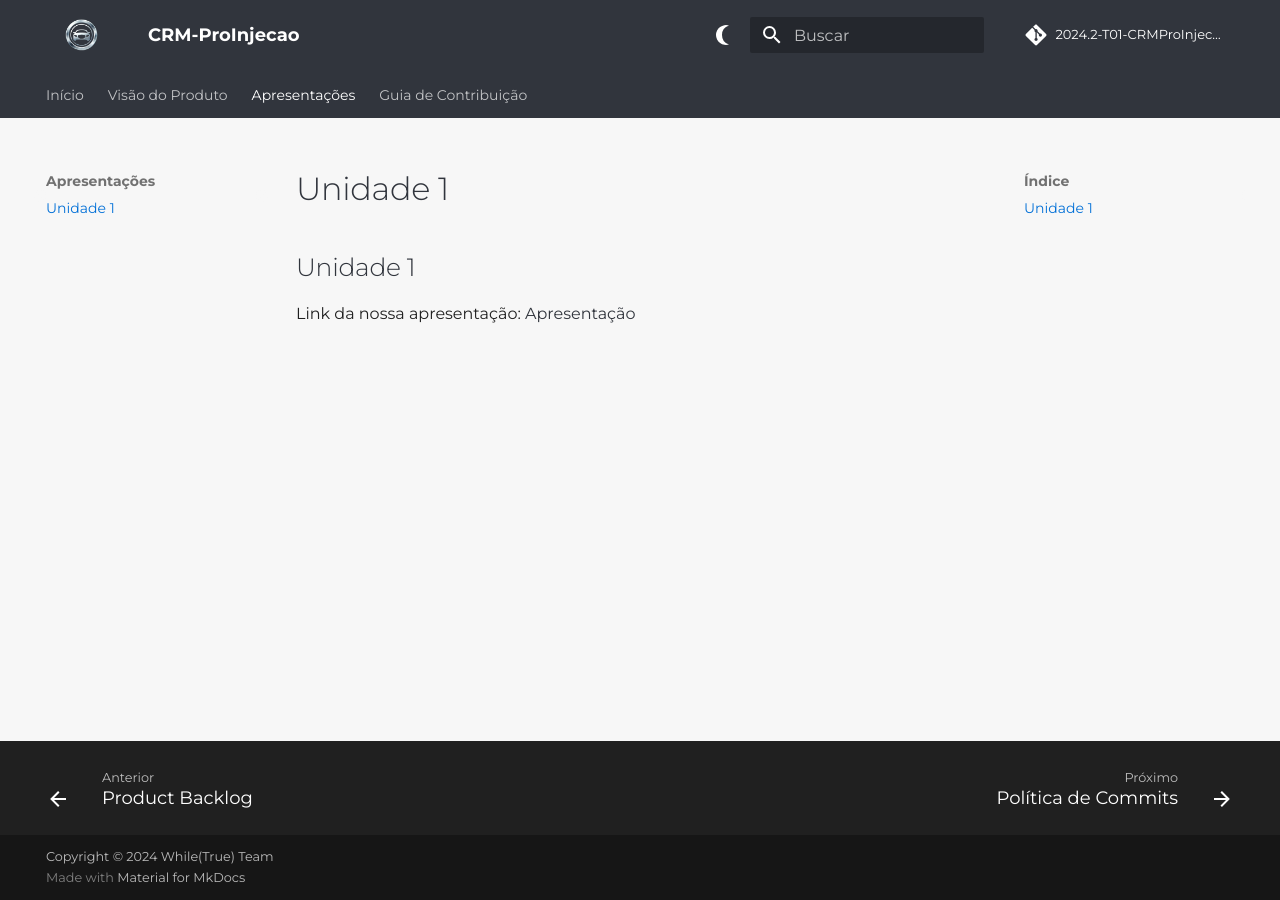
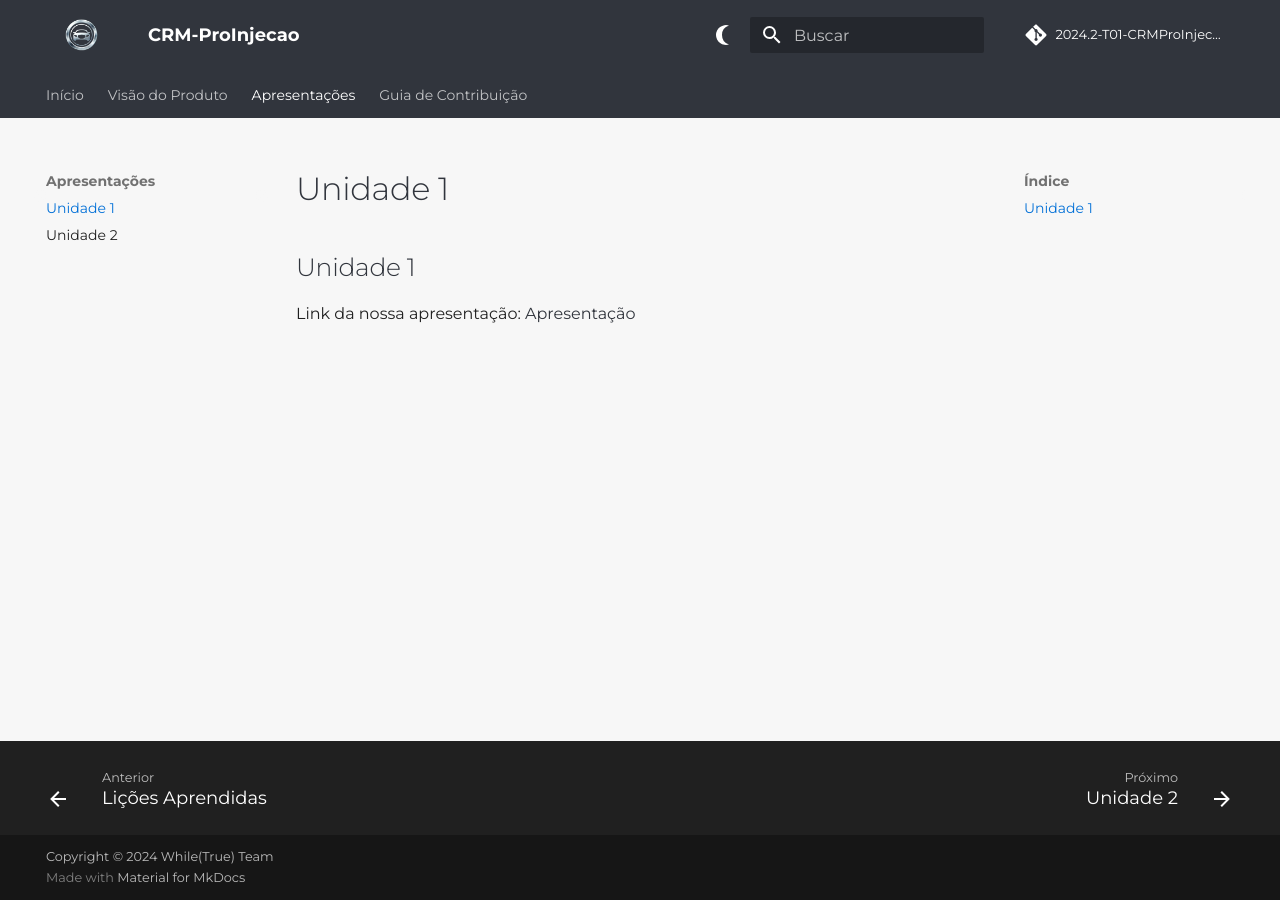
Before and after one commit to mdsreq-fga-unb/2024.2-T01-CRMProInjecao, an MkDocs documentation site: the page built from docs/apresentacao-1.md, in a window 1280 px wide. Built offline with MkDocs 1.6.1 and Material for MkDocs 9.7.7, drawn with Linux system fonts in a browser that asks for light colours; comment, search, counter and statistics services are not loaded; the version menu is left out.

Commit message:
docs: added second presentation of the project

```diff
--- a/mkdocs.yml
+++ b/mkdocs.yml
@@ -129,15 +129,17 @@
     - Cenário Atual: cenario-atual.md
     - Solução Proposta: solucao-proposta.md
     - Estratégias de Engenharia de Software: estrategias-ESW.md
+    - Interação Entre Equipe e Cliente: interacao-equipe-cliente.md
+    - Cronograma de Entregas: cronograma-entregas.md
     - Engenharia de Requisitos: engenharia-requisitos.md
-    - Cronograma de Entregas: cronograma-entregas.md
-    - Interação Entre Equipe e Cliente: interacao-equipe-cliente.md
     - Requisitos de Software: requisitos-software.md
-    - Lições Aprendidas: licoes-aprendidas.md
     - DoR e DoD: dor-dod.md
     - Product Backlog: product-backlog.md
+    - Lições Aprendidas: licoes-aprendidas.md
+
   - Apresentações:
     - Unidade 1: apresentacao-1.md
+    - Unidade 2: apresentacao-2.md
   - Guia de Contribuição:
     - Política de Commits: guia-contribuicao/politica-de-commits.md
     - Política de Branchs: guia-contribuicao/politica-de-branchs.md
```
Also changed, not shown: docs/apresentacao-2.md (added, +3 -0 lines).
